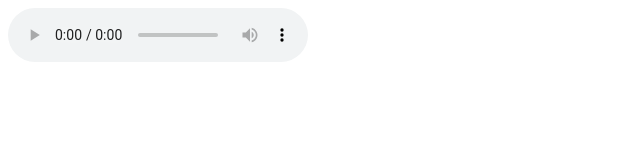
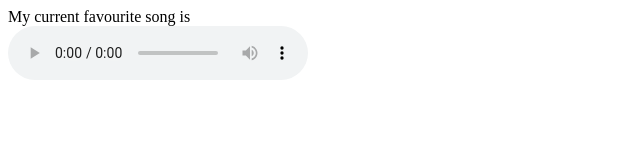
Before and after one commit to acciojob/favourite-song-rajinivatti, a website: page main.html in a window 1280 px wide. Shown: the whole page, without its empty margins (0-640 px from the left). Drawn offline with Linux system fonts and the light colour scheme.

Commit message:
Update main.html

```diff
--- a/main.html
+++ b/main.html
@@ -8,8 +8,11 @@
 
 <body>
 	<!-- the entire body must be written by student -->
+	<div>My current favourite song is </div>
+	<div>
 <audio controls>
 	<source src="src="https://bit.ly/3k0dbAq">
+						 </div>
     <script type="text/javascript" src="./script.js">
 </script>
 
```
